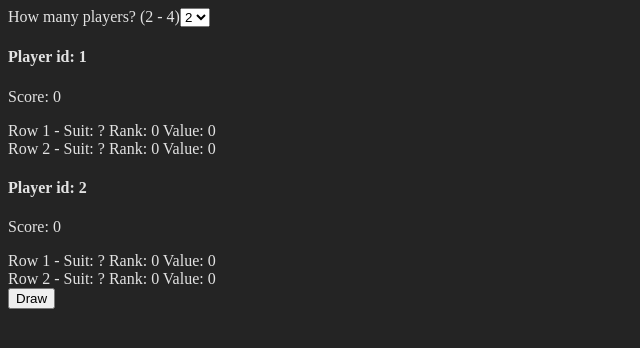
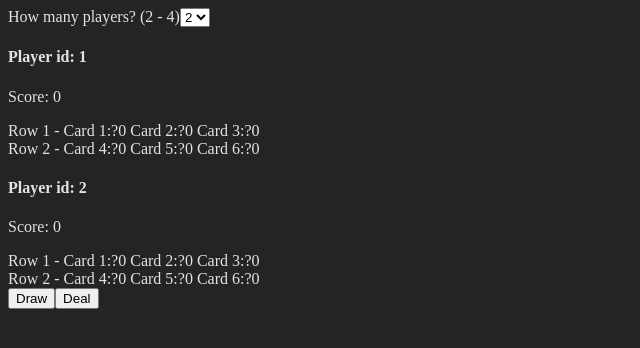
Before and after one commit to drewbrownie21/GolfCardGame, a React (Vite) app: page / in a window 1280 px wide. Shown: the top 348 px of the page, without its empty margins (0-640 px from the left). Built offline with nearby package versions, Linux system fonts and the light colour scheme.

Commit message:
Deal initial hands

```diff
--- a/src/components/Game/Game.tsx
+++ b/src/components/Game/Game.tsx
@@ -33,30 +33,60 @@ export function Game({ deck, updateDeck }: GameProps) {
     if (numPlayers) setTable(GenerateTable(numPlayers));
   }, [numPlayers]);
 
-  function drawCard(numOfCardsDrawn: number) {
-    const cardDrawn = deck.at(-numOfCardsDrawn);
+  function drawCard() {
+    const cardDrawn = deck.at(-1);
     updateDeck(deck.slice(0, -1));
     console.log(cardDrawn);
     console.log("Discard length " + discardDeck.length);
     return cardDrawn;
   }
 
+  /**
+   * Draws a card from the deck, reshuffling if the deck is empty.
+   */
   const handleDraw = () => {
     if (deck.length === 0) {
       const newDeck = GenerateDeck();
       updateDeck(newDeck());
       setDiscardDeck([]);
-      console.log("Shuffling...")
+      console.log("Shuffling...");
       return;
     }
-    let cardDrawn = drawCard(1);
+    let cardDrawn = drawCard();
     if (cardDrawn) {
       addToDiscardPile(cardDrawn);
+      return cardDrawn;
     }
   };
 
   const addToDiscardPile = (card: Card) => {
     setDiscardDeck((prev) => [...prev, card]);
+  };
+
+  /**
+   * initialDeal deals 6 cards per player, dealing 1 card per player until intial hands are at 6
+   */
+  const handleInitialDeal = () => {
+    const updatedTable = [...table];
+    let currentDeck = [...deck];
+
+    for (let row = 0; row < 2; row++) {
+      for (let col = 0; col < 3; col++) {
+        for (
+          let playerIndex = 0;
+          playerIndex < updatedTable.length;
+          playerIndex++
+        ) {
+          const cardDrawn = currentDeck.pop();
+          if (!cardDrawn) break;
+          const player = updatedTable[playerIndex];
+          player.player.hand[row][col] = cardDrawn;
+        }
+      }
+    }
+
+    setTable(updatedTable);
+    updateDeck(currentDeck);
   };
 
   return (
@@ -68,6 +98,7 @@ export function Game({ deck, updateDeck }: GameProps) {
         ))}
       </section>
       <button onClick={handleDraw}>Draw</button>
+      <button onClick={handleInitialDeal}>Deal</button>
     </section>
   );
 }
--- a/src/components/Player/Player.tsx
+++ b/src/components/Player/Player.tsx
@@ -6,14 +6,19 @@ type PlayerProps = {
 };
 
 export function Player({ player, playerId }: PlayerProps) {
-  console.log(player)
   return (
     <section>
       <h1>Player id: {playerId}</h1>
       <p>Score: {player.score}</p>
       <section>
-        Row 1 - Suit: {player.hand[0][0].suit} Rank: {player.hand[0][0].rank} Value: {player.hand[0][0].value} <br/>
-        Row 2 - Suit: {player.hand[0][1].suit} Rank: {player.hand[0][1].rank} Value: {player.hand[0][1].value}
+        Row 1 - Card 1:{player.hand[0][0].suit}
+        {player.hand[0][0].rank} Card 2:{player.hand[0][1].suit}
+        {player.hand[0][1].rank} Card 3:{player.hand[0][2].suit}
+        {player.hand[0][2].rank} <br />
+        Row 2 - Card 4:{player.hand[1][0].suit}
+        {player.hand[1][0].rank} Card 5:{player.hand[1][1].suit}
+        {player.hand[1][1].rank} Card 6:{player.hand[1][2].suit}
+        {player.hand[1][2].rank}{" "}
       </section>
     </section>
   );
```
